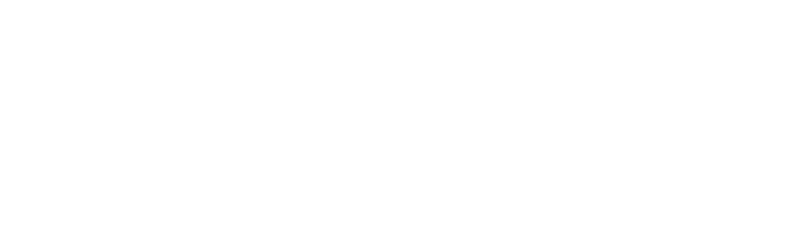
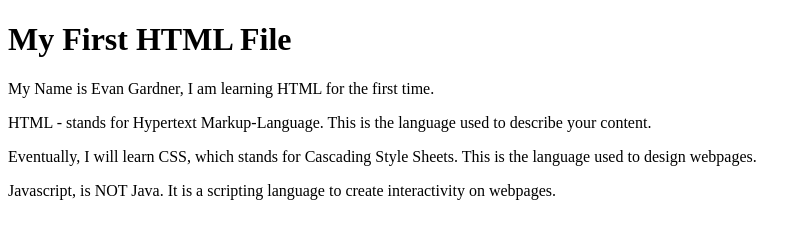
Before and after one commit to evangardnerguy/CIS-Juniors-25-26, a plain HTML site: page index.html in a window 1280 px wide. Shown: the whole page, without its empty margins (0-808 px from the left). Drawn offline with Linux system fonts and the light colour scheme.

Commit message:
Tuesday's HTML work

```diff
--- a/index.html
+++ b/index.html
@@ -1,9 +1,16 @@
 <!DOCTYPE html>
 <html>
     <head>
-
+        <!-- The Head section holds content NOT displayed in the browser -->
+         <title>My First HTML File</title>
+         <meta charset="UTF-8">
     </head>
     <body>
+        <h1>My First HTML File</h1>
 
+        <p>My Name is Evan Gardner, I am learning HTML for the first time.</p>
+        <p>HTML - stands for Hypertext Markup-Language. This is the language used to describe your content.</p>
+        <p>Eventually, I will learn CSS, which stands for Cascading Style Sheets. This is the language used to design webpages.</p>
+        <p>Javascript, is NOT Java. It is a scripting language to create interactivity on webpages.</p>
     </body>
 </html>
```
